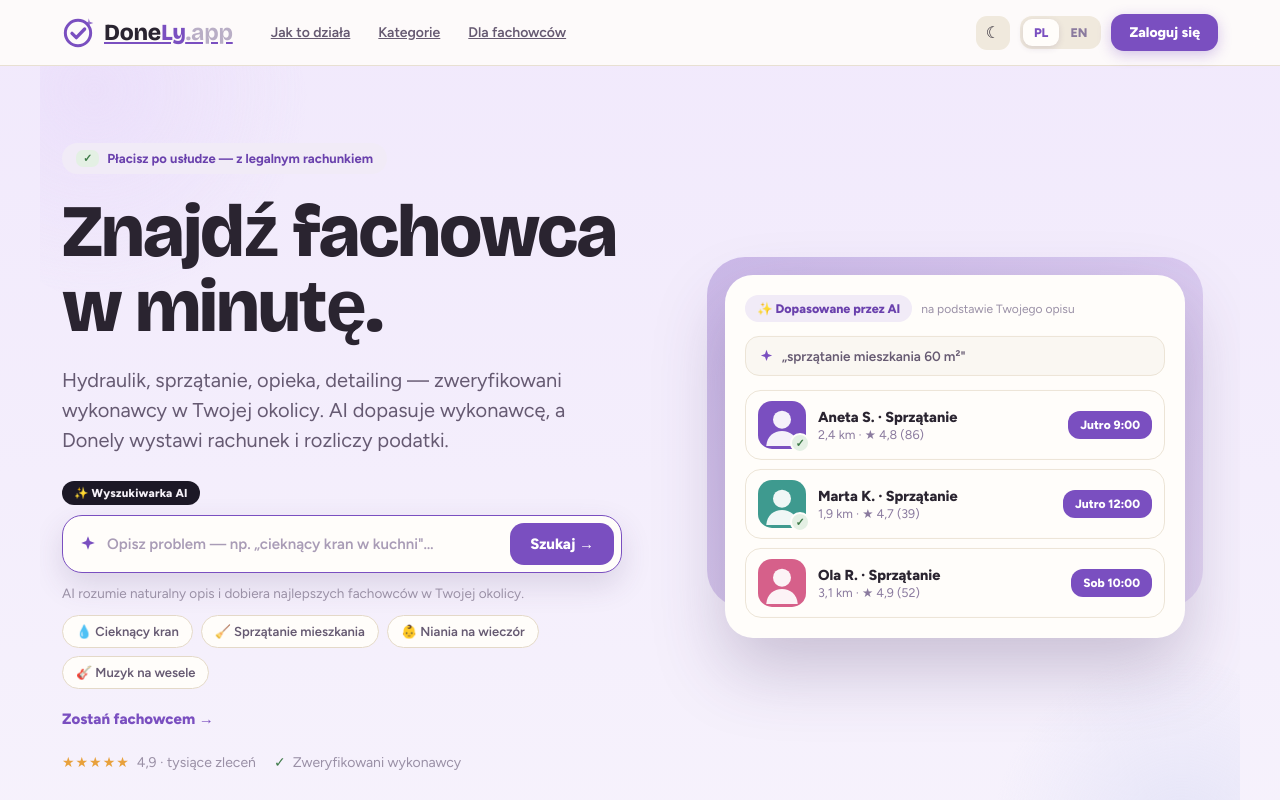
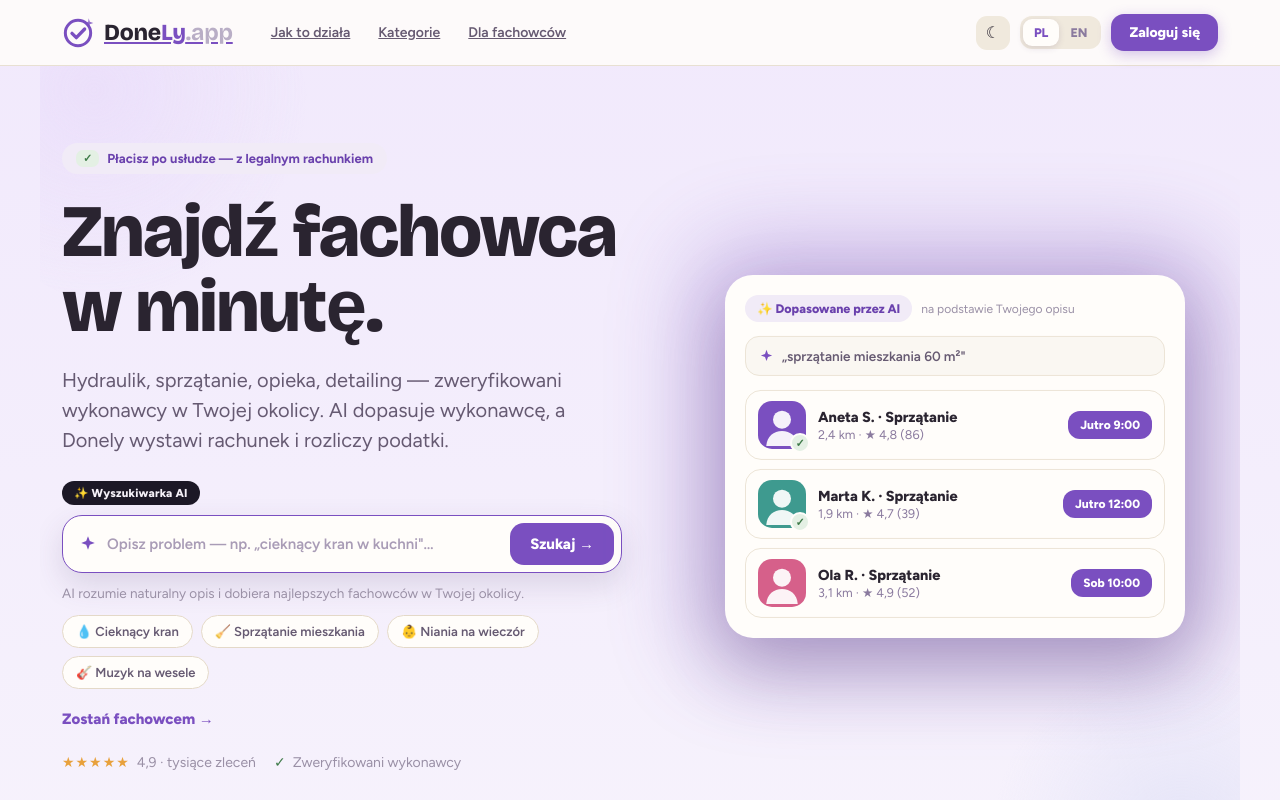
Before and after one commit to KsiBart/donely-frontend, a React (Vite) app: page / in a window 1280 px wide. Shown: the top 800 px of the page. Built offline with nearby package versions, Linux system fonts and the light colour scheme; no server answers.

Commit message:
fix(landing): soften hero card glow into a blurred theme-aware halo

```diff
--- a/src/landing/Landing.tsx
+++ b/src/landing/Landing.tsx
@@ -263,7 +263,7 @@ export default function Landing() {
 
         <div style={{ flex: '1 1 380px', minWidth: 0, position: 'relative', zIndex: 1, display: 'flex', justifyContent: 'center' }}>
           <div style={{ position: 'relative', width: '100%', maxWidth: 460 }}>
-            <div style={{ position: 'absolute', inset: '-18px -18px 30px', borderRadius: 38, background: 'linear-gradient(135deg,var(--acc),#c3a7e6)', opacity: 0.32 }} />
+            <div style={{ position: 'absolute', inset: '-26px', borderRadius: 44, background: 'linear-gradient(135deg,var(--acc),var(--accHover))', opacity: 0.38, filter: 'blur(46px)' }} />
             <div style={{ position: 'relative', background: 'var(--surface)', borderRadius: 28, padding: 20, boxShadow: '0 30px 70px rgba(74,52,102,.26)', animation: 'dfloat 6s ease-in-out infinite' }}>
               <div style={{ display: 'flex', alignItems: 'center', gap: 9, flexWrap: 'wrap' }}>
                 <span style={{ display: 'inline-flex', alignItems: 'center', gap: 6, background: 'var(--tint)', color: 'var(--accInk)', borderRadius: 99, padding: '6px 12px', fontSize: 12.5, fontWeight: 800 }}>
```
